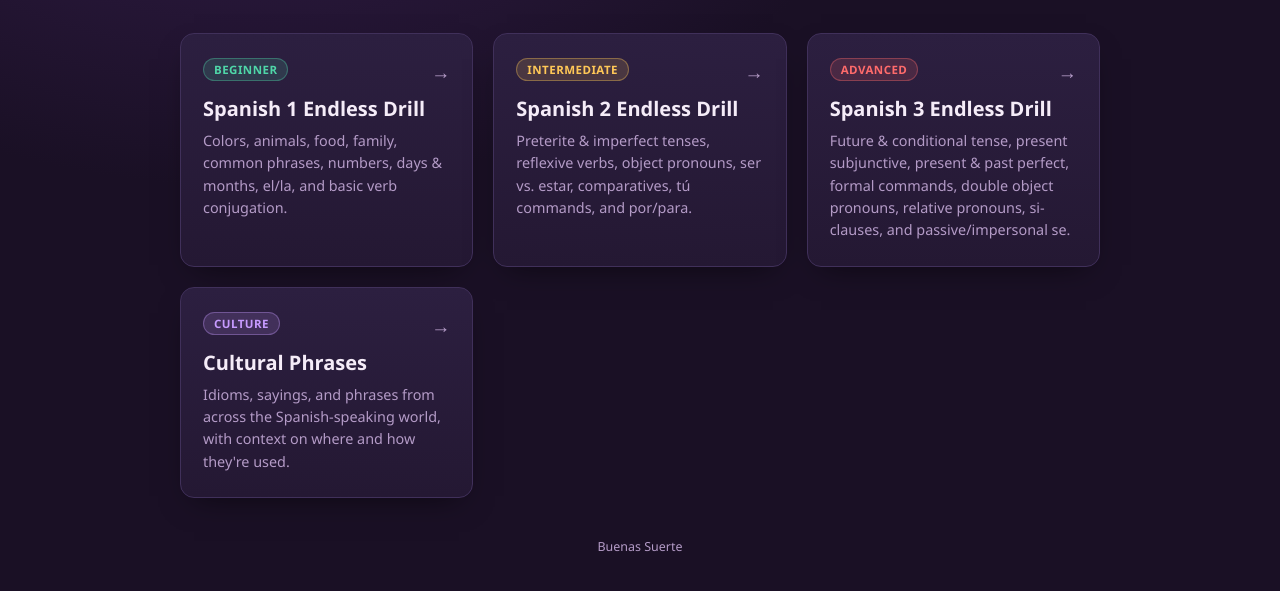
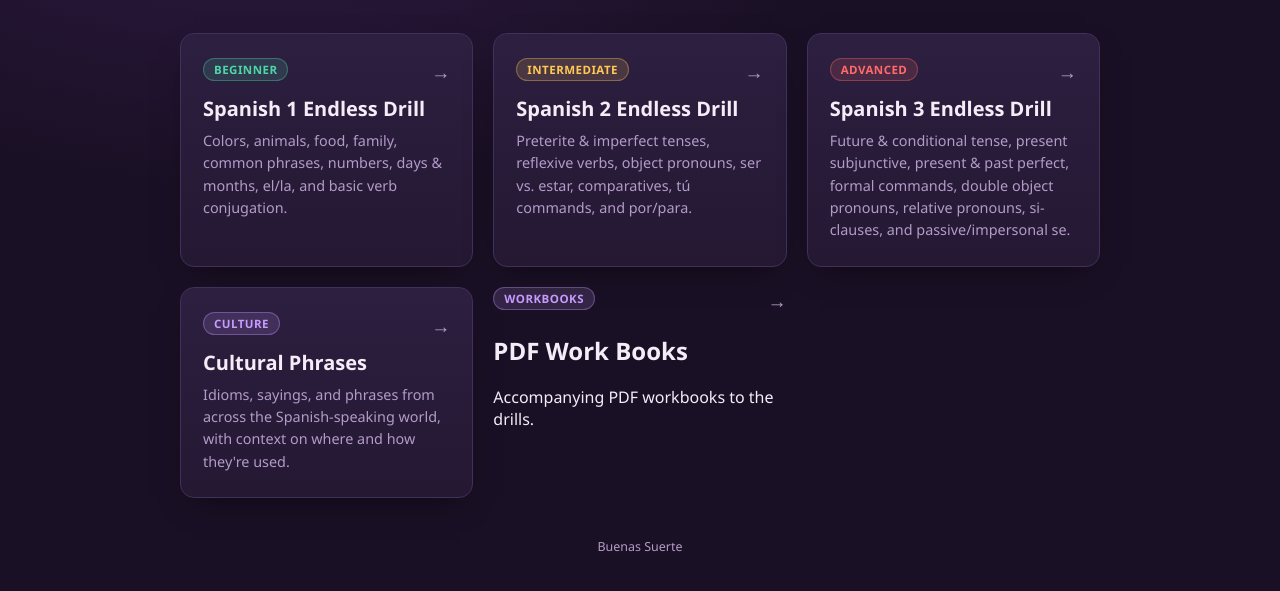
Before and after one commit to spaceegrace/spanish-hub, a plain HTML site: page index.html in a window 1280 px wide. Shown: the part 173-764 px from the top of the page. Drawn offline with Linux system fonts and the light colour scheme.

Commit message:
Add PDF Work Books section to index.html

```diff
--- a/index.html
+++ b/index.html
@@ -158,6 +158,16 @@
       <p>Idioms, sayings, and phrases from across the Spanish-speaking world, with context on where and how they're used.</p>
     </a>
 
+    <a class="card.disabled">
+      <div class="card-top">
+        <span class="level culture">WORKBOOKS</span>
+        <span class="arrow">&rarr;</span>
+      </div>
+      <h2>PDF Work Books</h2>
+      <p>Accompanying PDF workbooks to the drills.</p>
+      <a href="spanish-slang.html" "Slang">
+    </a>
+
   </div>
 
   <footer>
```
